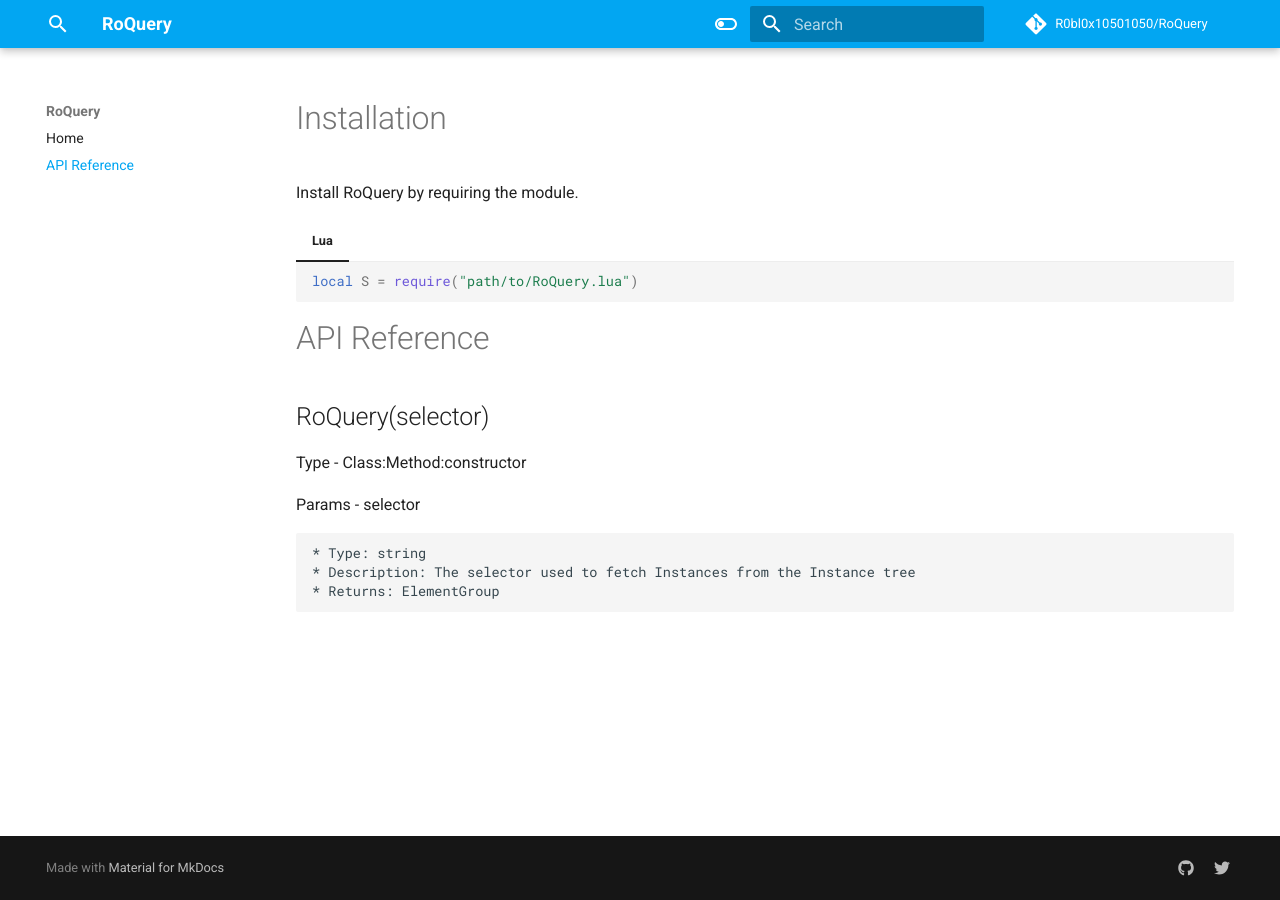
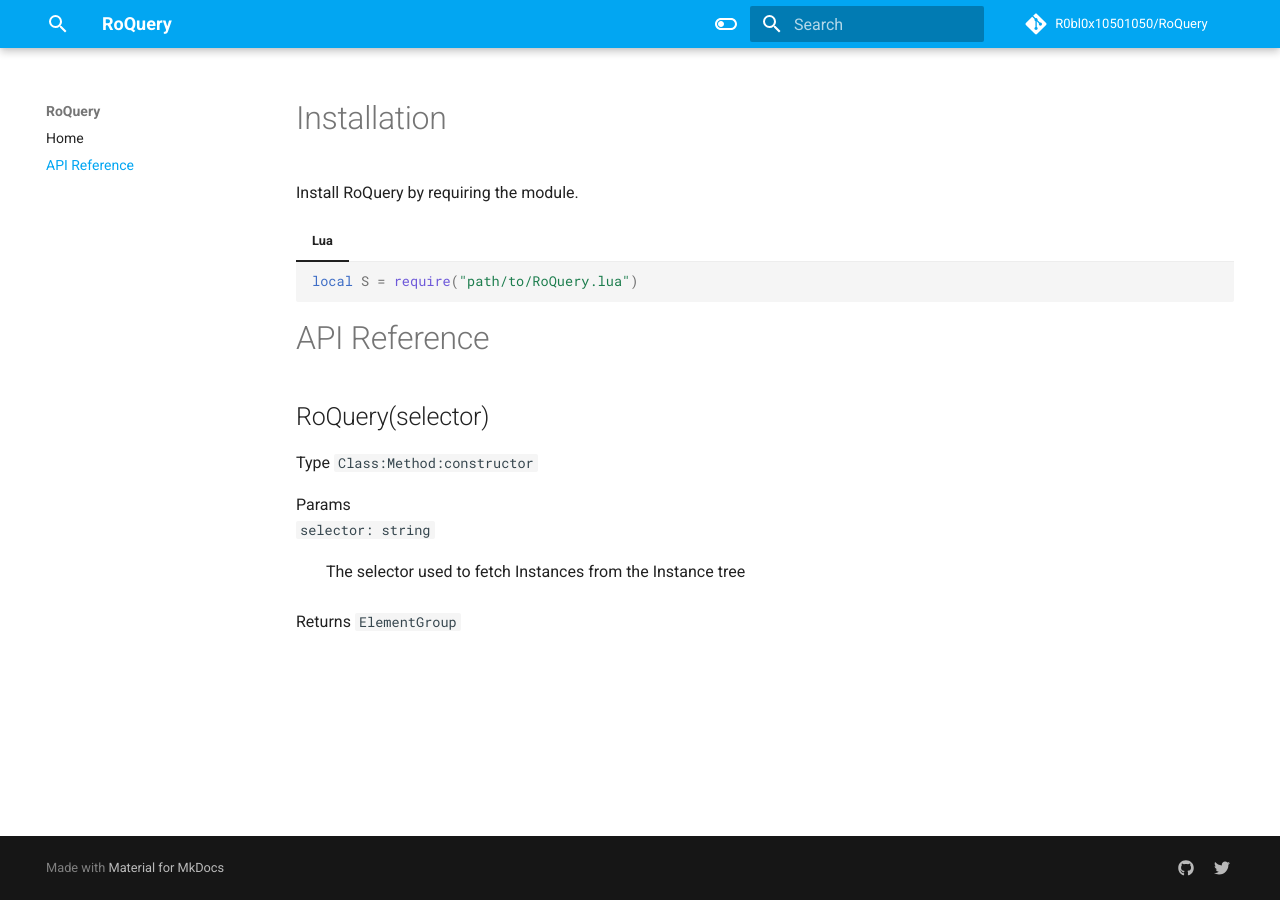
Before and after one commit to R0bl0x10501050/RoQuery, an MkDocs documentation site: the page built from docs/API.md, in a window 1280 px wide. Built offline with MkDocs 1.6.1 and Material for MkDocs 9.7.7, drawn with Linux system fonts in a browser that asks for light colours; comment, search, counter and statistics services are not loaded.

```diff
--- a/docs/API.md
+++ b/docs/API.md
@@ -12,11 +12,11 @@ Install RoQuery by requiring the module.
 
 ## RoQuery(selector)
 Type
-- Class:Method:constructor
+`Class:Method:constructor`
 
 Params
-- selector
+`selector: string`
+:   The selector used to fetch Instances from the Instance tree
 
-    * Type: string
-    * Description: The selector used to fetch Instances from the Instance tree
-    * Returns: ElementGroup
+Returns
+`ElementGroup`
```
